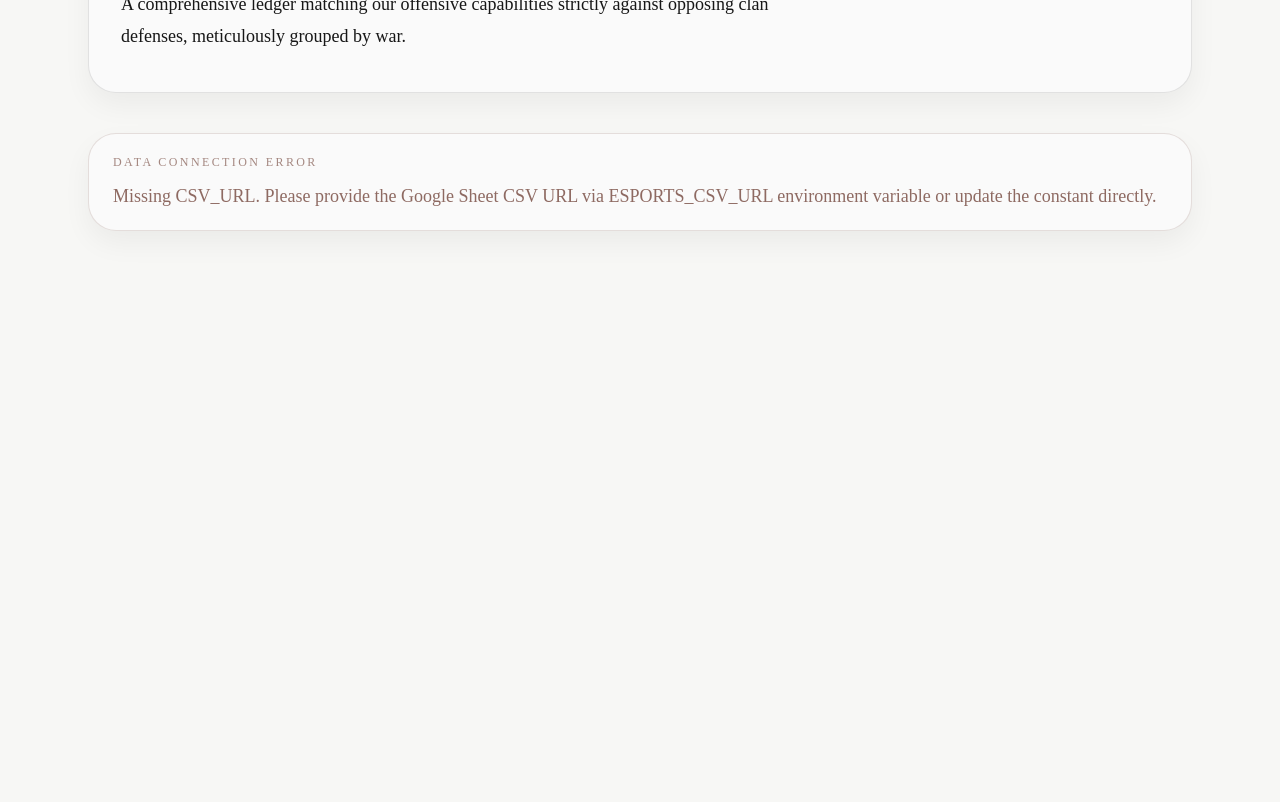
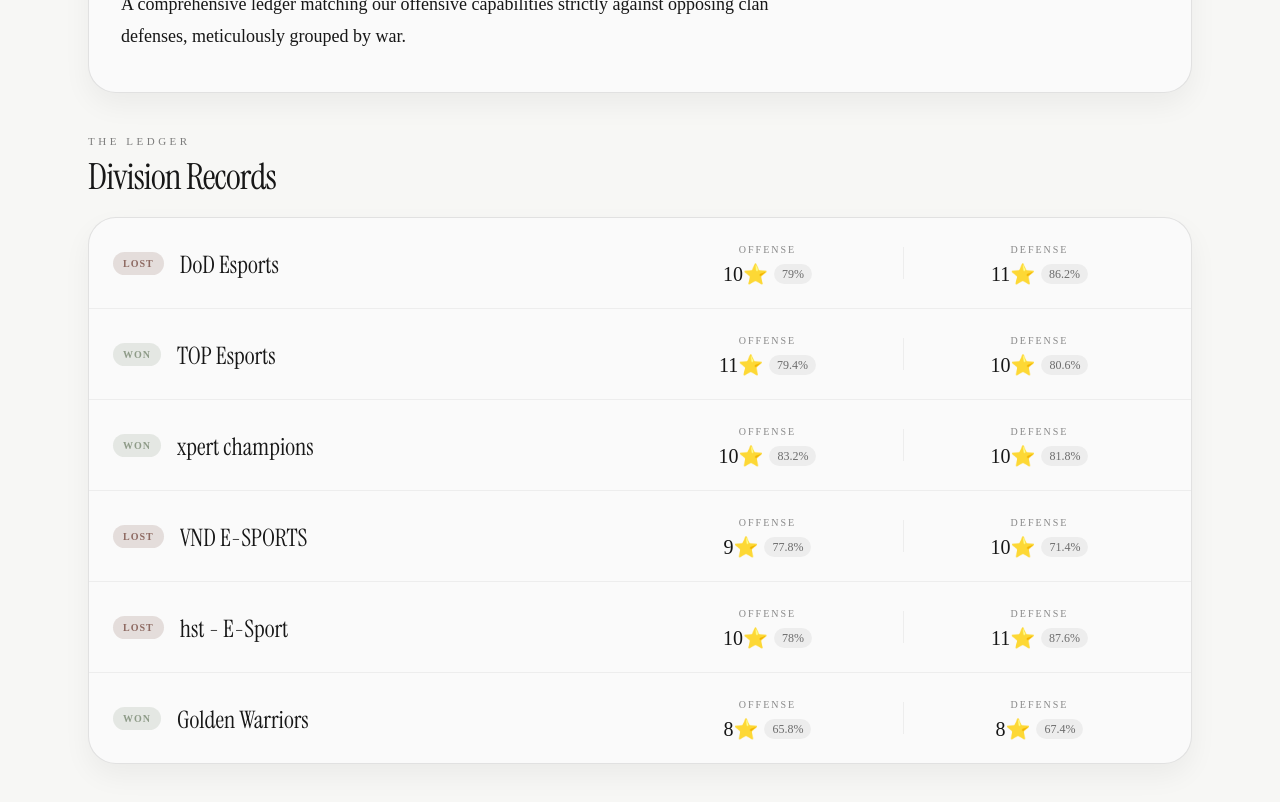
Before and after one commit to Varada-Bogeswara-Rao/clash, a Next.js app: page /esports in a window 1280 px wide. Shown: the part 360-1162 px from the top of the page. Before the commit the page ends 800 px from the top, so only its background shows below. Built offline with nearby package versions, Linux system fonts and the light colour scheme.

Commit message:
refactor: hardcode static match logs and remove CSV dependency

```diff
--- a/app/esports/page.tsx
+++ b/app/esports/page.tsx
@@ -1,149 +1,66 @@
 import React from "react";
 
-export const revalidate = 60;
-
-// TODO: Replace with the actual Google Sheet CSV URL provided by the user
-const CSV_URL = process.env.ESPORTS_CSV_URL || "";
-
-type PlayerPerformance = {
-  name: string;
-  offStars: string;
-  offPercent: string;
-  defStars: string;
-  defPercent: string;
+type MatchRecord = {
+  opponent: string;
+  result: "Won" | "Lost" | "Draw";
+  offenseStars: number;
+  defenseStars: number;
+  offensePercent: number;
+  defensePercent: number;
 };
 
-type WarRecord = {
-  opponent: string;
-  offenseStars: string;
-  defenseStars: string;
-  players: PlayerPerformance[];
-};
+const matches: MatchRecord[] = [
+  {
+    opponent: "DoD Esports",
+    result: "Lost",
+    offenseStars: 10,
+    defenseStars: 11,
+    offensePercent: 79,
+    defensePercent: 86.2,
+  },
+  {
+    opponent: "TOP Esports",
+    result: "Won",
+    offenseStars: 11,
+    defenseStars: 10,
+    offensePercent: 79.4,
+    defensePercent: 80.6,
+  },
+  {
+    opponent: "xpert champions",
+    result: "Won",
+    offenseStars: 10,
+    defenseStars: 10,
+    offensePercent: 83.2,
+    defensePercent: 81.8,
+  },
+  {
+    opponent: "VND E-SPORTS",
+    result: "Lost",
+    offenseStars: 9,
+    defenseStars: 10,
+    offensePercent: 77.8,
+    defensePercent: 71.4,
+  },
+  {
+    opponent: "hst - E-Sport",
+    result: "Lost",
+    offenseStars: 10,
+    defenseStars: 11,
+    offensePercent: 78,
+    defensePercent: 87.6,
+  },
+  {
+    opponent: "Golden Warriors",
+    result: "Won",
+    offenseStars: 8,
+    defenseStars: 8,
+    offensePercent: 65.8,
+    defensePercent: 67.4,
+  },
+];
 
-/**
- * Utility function to parse the specific wide-format CSV into an array of WarRecords.
- * Columns:
- * A: [Misc]
- * B: Opponent Clan (1)
- * C: Total Offense Stars (2)
- * D: Total Defense Stars (3)
- * E (4): User Name, F (5): Off Stars, G (6): Off %, H (7): Def Stars, I (8): Def %
- * J (9): User Name... (repeats every 5 cols)
- */
-function parseEsportsCSV(text: string): WarRecord[] {
-  const lines = text.trim().split("\n").filter((line) => line.trim() !== "");
-  if (lines.length <= 1) return [];
-
-  const parseLine = (line: string) => {
-    const values: string[] = [];
-    let currentValue = "";
-    let insideQuotes = false;
-
-    for (let i = 0; i < line.length; i++) {
-      const char = line[i];
-      if (char === '"') {
-        insideQuotes = !insideQuotes;
-      } else if (char === "," && !insideQuotes) {
-        values.push(currentValue);
-        currentValue = "";
-      } else {
-        currentValue += char;
-      }
-    }
-    values.push(currentValue);
-    return values.map((val) => val.trim());
-  };
-
-  const wars: WarRecord[] = [];
-
-  // Start from line 1 assuming line 0 contains headers (Opponent, Stars, etc.)
-  for (let i = 1; i < lines.length; i++) {
-    const values = parseLine(lines[i]);
-    if (!values[1]) continue; // Skip if no Opponent Clan is listed
-
-    const war: WarRecord = {
-      opponent: values[1],
-      offenseStars: values[2] || "0",
-      defenseStars: values[3] || "0",
-      players: [],
-    };
-
-    // Parse every 5 columns for player performances starting at index 4 (Column E)
-    for (let c = 4; c < values.length; c += 5) {
-      const name = values[c];
-      if (!name || name.trim() === "") break;
-
-      war.players.push({
-        name,
-        offStars: values[c + 1] || "0",
-        offPercent: values[c + 2] || "0",
-        defStars: values[c + 3] || "0",
-        defPercent: values[c + 4] || "0",
-      });
-    }
-
-    wars.push(war);
-  }
-
-  // Reverse so newest records (assuming bottom of CSV) show first, if preferable
-  return wars.reverse();
-}
-
-function getGoogleSheetCsvUrl(rawUrl: string): string {
-  if (!rawUrl) return "";
-  try {
-    const url = new URL(rawUrl);
-
-    // If it's a published html link, convert to csv output
-    if (url.pathname.endsWith('/pubhtml')) {
-      url.pathname = url.pathname.replace('/pubhtml', '/pub');
-      url.searchParams.set('output', 'csv');
-      return url.toString();
-    }
-
-    // If it's an edit link, convert to direct export
-    const match = url.pathname.match(/\/spreadsheets\/d\/([a-zA-Z0-9-_]+)/);
-    if (match && !url.pathname.endsWith('/export') && !url.pathname.endsWith('/pub')) {
-      const docId = match[1];
-      let gid = "0";
-      if (url.hash.includes('gid=')) {
-        const hashParams = new URLSearchParams(url.hash.replace('#', '?'));
-        gid = hashParams.get('gid') || "0";
-      } else if (url.searchParams.has('gid')) {
-        gid = url.searchParams.get('gid') || "0";
-      }
-      return `https://docs.google.com/spreadsheets/d/${docId}/export?format=csv&gid=${gid}`;
-    }
-  } catch (e) {
-    // Ignore invalid URLs, return raw
-  }
-  return rawUrl;
-}
-
-export default async function EsportsPage() {
-  let wars: WarRecord[] = [];
-  let error = null;
-
-  try {
-    if (!CSV_URL) {
-      error = "Missing CSV_URL. Please provide the Google Sheet CSV URL via ESPORTS_CSV_URL environment variable or update the constant directly.";
-    } else {
-      const finalUrl = getGoogleSheetCsvUrl(CSV_URL);
-      const res = await fetch(finalUrl);
-      if (!res.ok) throw new Error("Failed to fetch CSV data. Status: " + res.status);
-
-      const text = await res.text();
-      // Prevent parsing an HTML page if Google returns the viewer instead of CSV
-      if (text.trim().startsWith('<')) {
-        throw new Error("The URL provided returned an HTML webpage instead of a raw CSV file. Please ensure it is a direct CSV export link.");
-      }
-
-      wars = parseEsportsCSV(text);
-    }
-  } catch (err: any) {
-    error = err.message || "An error occurred while fetching the CSV.";
-  }
-
+export default function EsportsPage() {
   return (
     <div className="space-y-10">
       <section className="section-frame grid gap-10 px-4 py-7 sm:px-6 md:px-8 md:py-10">
@@ -160,76 +77,76 @@
         </div>
       </section>
 
-      {error ? (
-        <section className="section-frame border-brick/20 px-4 py-5 text-brick sm:px-6">
-          <p className="data-label text-brick/80">Data Connection Error</p>
-          <p className="mt-3 text-lg leading-7 font-body">{error}</p>
-        </section>
-      ) : null}
+      <section className="space-y-5">
+        <div className="flex flex-col gap-3 md:flex-row md:items-end md:justify-between">
+          <div className="space-y-2">
+            <p className="eyebrow">The Ledger</p>
+            <h2 className="font-serif-display text-4xl tracking-tight text-ink">
+              Division Records
+            </h2>
+          </div>
+        </div>
 
-      {!error && wars.length > 0 && (
-        <div className="space-y-8">
-          {wars.map((war, i) => (
-            <article key={i} className="section-frame bg-parchment px-4 py-6 sm:px-8 sm:py-8 space-y-6">
-              <div className="flex flex-col sm:flex-row sm:items-end sm:justify-between border-b border-black/10 pb-4 gap-4">
-                <div>
-                  <p className="eyebrow">War Matchup</p>
-                  <h3 className="font-serif-display text-3xl sm:text-4xl mt-2 text-ink">
-                    vs. {war.opponent}
-                  </h3>
+        <div className="section-frame overflow-hidden bg-parchment">
+          <div className="divide-y divide-black/5">
+            {matches.map((match, i) => {
+              // using the exact tailwind colors defined in your config (sage vs brick)
+              const bgColor =
+                match.result === "Won"
+                  ? "bg-sage/20 text-sage"
+                  : match.result === "Lost"
+                  ? "bg-brick/20 text-brick"
+                  : "bg-black/10 text-ink/70";
+
+              return (
+                <div
+                  key={i}
+                  className="flex flex-col sm:flex-row sm:items-center justify-between p-4 sm:p-6 hover:bg-black/[0.02] transition-colors"
+                >
+                  <div className="flex items-center gap-4 w-full sm:w-1/2 mb-4 sm:mb-0">
+                    <span
+                      className={`text-[10px] font-bold uppercase tracking-widest px-2.5 py-1 rounded-full ${bgColor}`}
+                    >
+                      {match.result}
+                    </span>
+                    <h3 className="font-serif-display text-2xl text-ink pt-1 truncate">
+                      {match.opponent}
+                    </h3>
+                  </div>
+
+                  <div className="flex items-center justify-between sm:w-1/2">
+                    <div className="flex flex-col items-center flex-1">
+                      <p className="data-label text-ink/50 text-[10px]">Offense</p>
+                      <div className="flex items-center gap-1.5 mt-1.5">
+                        <span className="font-body text-xl text-ink leading-none">
+                          {match.offenseStars}⭐
+                        </span>
+                        <span className="text-xs text-ink/60 bg-black/5 px-2 py-0.5 rounded-full font-body">
+                          {match.offensePercent}%
+                        </span>
+                      </div>
+                    </div>
+
+                    <div className="hidden sm:block h-8 w-[1px] bg-black/5 mx-2"></div>
+
+                    <div className="flex flex-col items-center flex-1">
+                      <p className="data-label text-ink/50 text-[10px]">Defense</p>
+                      <div className="flex items-center gap-1.5 mt-1.5">
+                        <span className="font-body text-xl text-ink leading-none">
+                          {match.defenseStars}⭐
+                        </span>
+                        <span className="text-xs text-ink/60 bg-black/5 px-2 py-0.5 rounded-full font-body">
+                          {match.defensePercent}%
+                        </span>
+                      </div>
+                    </div>
+                  </div>
                 </div>
-                <div className="sm:text-right">
-                  <p className="data-label">Final Score Output</p>
-                  <p className="font-serif-display text-4xl text-ink mt-2 tracking-tight">
-                    {war.offenseStars} <span className="text-2xl text-ink/40 font-body mx-1">–</span> {war.defenseStars}
-                  </p>
-                </div>
-              </div>
-
-              {war.players.length > 0 ? (
-                <div className="overflow-x-auto">
-                  <table className="w-full text-left border-collapse">
-                    <thead>
-                      <tr className="border-b border-black/5">
-                        <th className="py-3 pr-4 font-medium text-ink/50 data-label">Player</th>
-                        <th className="py-3 px-4 font-medium text-ink/50 data-label">Offense</th>
-                        <th className="py-3 px-4 font-medium text-ink/50 data-label">Defense</th>
-                      </tr>
-                    </thead>
-                    <tbody className="divide-y divide-black/5">
-                      {war.players.map((p, idx) => (
-                        <tr key={idx} className="hover:bg-black/[0.02] transition-colors">
-                          <td className="py-4 pr-4 font-body text-lg text-ink space-y-1">
-                            {p.name}
-                          </td>
-                          <td className="py-4 px-4 font-body text-base text-ink flex items-center gap-2">
-                            <span>{p.offStars}⭐</span>
-                            <span className="text-sm text-ink/50 bg-black/5 px-2 py-0.5 rounded-full">{p.offPercent}%</span>
-                          </td>
-                          <td className="py-4 px-4 font-body text-base text-ink">
-                            <div className="flex items-center gap-2">
-                              <span>{p.defStars}⭐</span>
-                              <span className="text-sm text-ink/50 bg-black/5 px-2 py-0.5 rounded-full">{p.defPercent}%</span>
-                            </div>
-                          </td>
-                        </tr>
-                      ))}
-                    </tbody>
-                  </table>
-                </div>
-              ) : (
-                <p className="text-sm text-ink/50 font-body py-2">No individual player data recorded.</p>
-              )}
-            </article>
-          ))}
+              );
+            })}
+          </div>
         </div>
-      )}
-
-      {!error && wars.length === 0 && CSV_URL && (
-        <section className="section-frame px-4 py-10 text-center sm:px-6">
-          <p className="text-ink/60 font-body">No war logs recorded yet.</p>
-        </section>
-      )}
+      </section>
     </div>
   );
 }
```
Also changed, not shown: app/esports/loading.tsx (deleted, +0 -17 lines).
